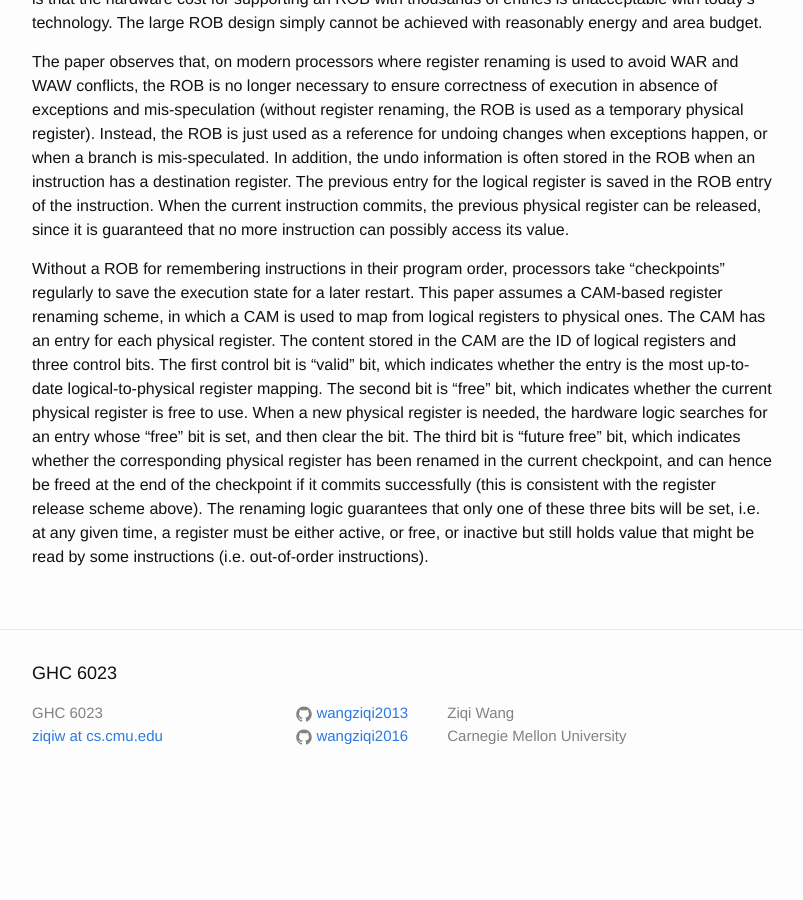
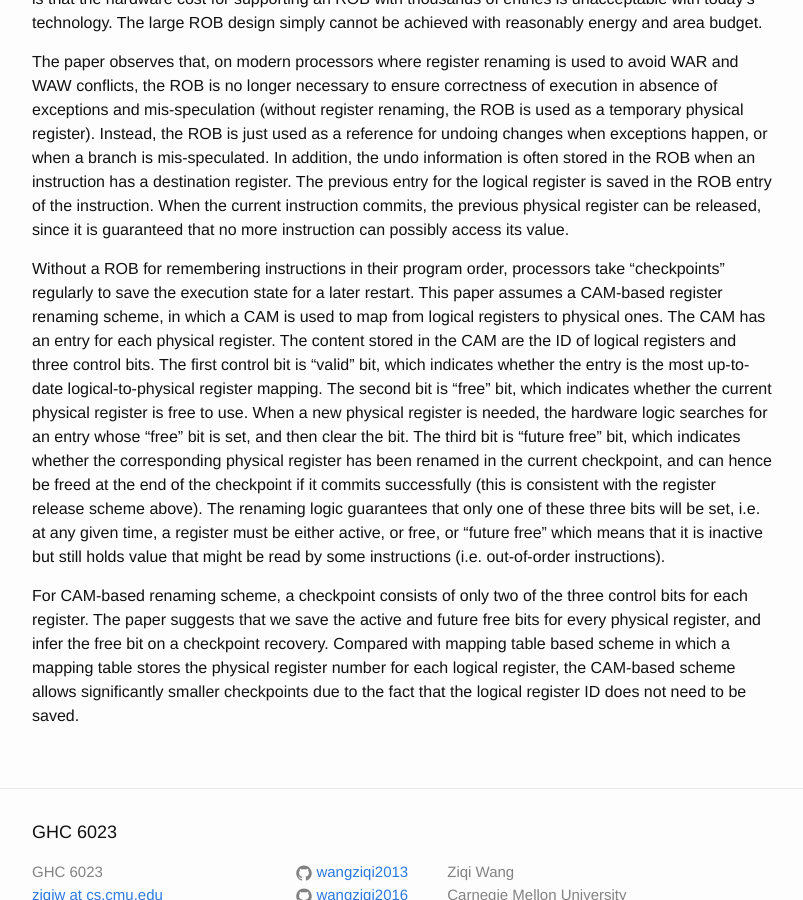
Before and after one commit to wangziqi2013/wangziqi2013.github.io, a Jekyll site: the page built from _posts/2019-09-11-ooo-commit-processors.markdown, in a window 1280 px wide and 900 px high, scrolled down 766 px. Shown: the whole window, without its empty margins (238-1041 px from the left). Built offline with Jekyll 4.4.1, drawn with Linux system fonts in a browser that asks for light colours; before the commit the page ends 1573 px from its top, so only the background shows below that.

Commit message:
Adding checkpoint scheme

```diff
--- a/_posts/2019-09-11-ooo-commit-processors.markdown
+++ b/_posts/2019-09-11-ooo-commit-processors.markdown
@@ -46,4 +46,11 @@ for an entry whose "free" bit is set, and then clear the bit. The third bit is "
 the corresponding physical register has been renamed in the current checkpoint, and can hence be freed at the end of the
 checkpoint if it commits successfully (this is consistent with the register release scheme above). The renaming logic
 guarantees that only one of these three bits will be set, i.e. at any given time, a register must be either active, or
-free, or inactive but still holds value that might be read by some instructions (i.e. out-of-order instructions).
+free, or "future free" which means that it is inactive but still holds value that might be read by some instructions
+(i.e. out-of-order instructions).
+
+For CAM-based renaming scheme, a checkpoint consists of only two of the three control bits for each register. The paper
+suggests that we save the active and future free bits for every physical register, and infer the free bit on a checkpoint
+recovery. Compared with mapping table based scheme in which a mapping table stores the physical register number for each
+logical register, the CAM-based scheme allows significantly smaller checkpoints due to the fact that the logical register
+ID does not need to be saved.
```
